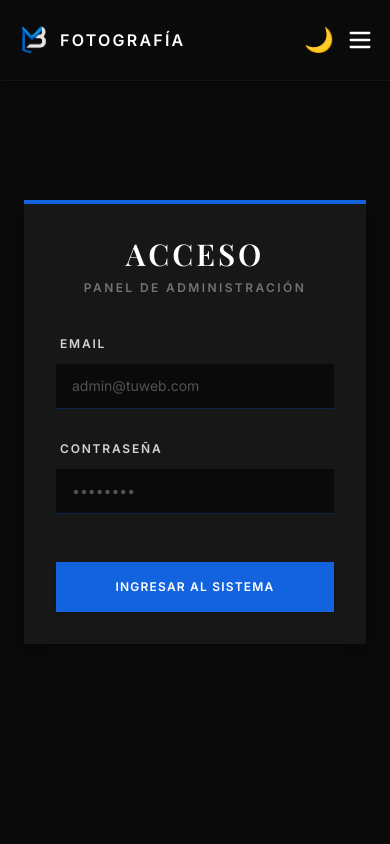
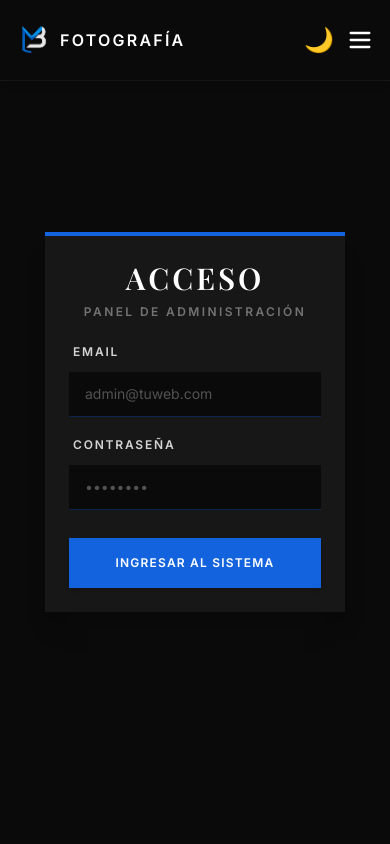
Before and after one commit to leandrocalfin/Portfolio-Fotografo, a React (Vite) app in the folder frontend/: page /login in a window 390 px wide. Shown: the top 844 px of the page. Built offline with nearby package versions, Linux system fonts and the light colour scheme; no server answers; a web font is replaced by a local one.

Commit message:
Ajusta el panel de login a un tamano compacto en mobile

```diff
--- a/frontend/src/pages/Login.jsx
+++ b/frontend/src/pages/Login.jsx
@@ -57,9 +57,9 @@ const Login = () => {
   return (
     <div className="min-h-screen bg-crema-suave dark:bg-neutral-950 flex flex-col justify-center items-center px-6 relative z-10 transition-colors duration-300">
 
-      <div className="w-full max-w-md bg-[#78A4CB]/15 dark:bg-neutral-900 p-8 md:p-12 shadow-xl border-t-4 border-t-azul-logo relative overflow-hidden transition-colors">
+      <div className="w-full max-w-[300px] xs:max-w-xs sm:max-w-sm md:max-w-md bg-[#78A4CB]/15 dark:bg-neutral-900 p-6 sm:p-8 md:p-12 shadow-xl border-t-4 border-t-azul-logo relative overflow-hidden transition-colors">
 
-        <div className="text-center mb-10">
+        <div className="text-center mb-6 sm:mb-8 md:mb-10">
           <h2 className="text-3xl text-neutral-900 dark:text-white font-titulos font-bold uppercase tracking-widest mb-2 transition-colors">
             Acceso
           </h2>
@@ -77,7 +77,7 @@ const Login = () => {
 
         <form
           onSubmit={manejarSubmit}
-          className="flex flex-col gap-8 relative z-10"
+          className="flex flex-col gap-5 sm:gap-6 md:gap-8 relative z-10"
         >
           <div className="flex flex-col gap-3">
             <label className="text-xs font-bold uppercase tracking-[0.15em] text-neutral-700 dark:text-neutral-300 ml-1">
@@ -113,7 +113,7 @@ const Login = () => {
             />
           </div>
 
-          <div className="flex justify-center mt-4">
+          <div className="flex justify-center mt-2 sm:mt-4">
             <button
               type="submit"
               disabled={cargando}
```
